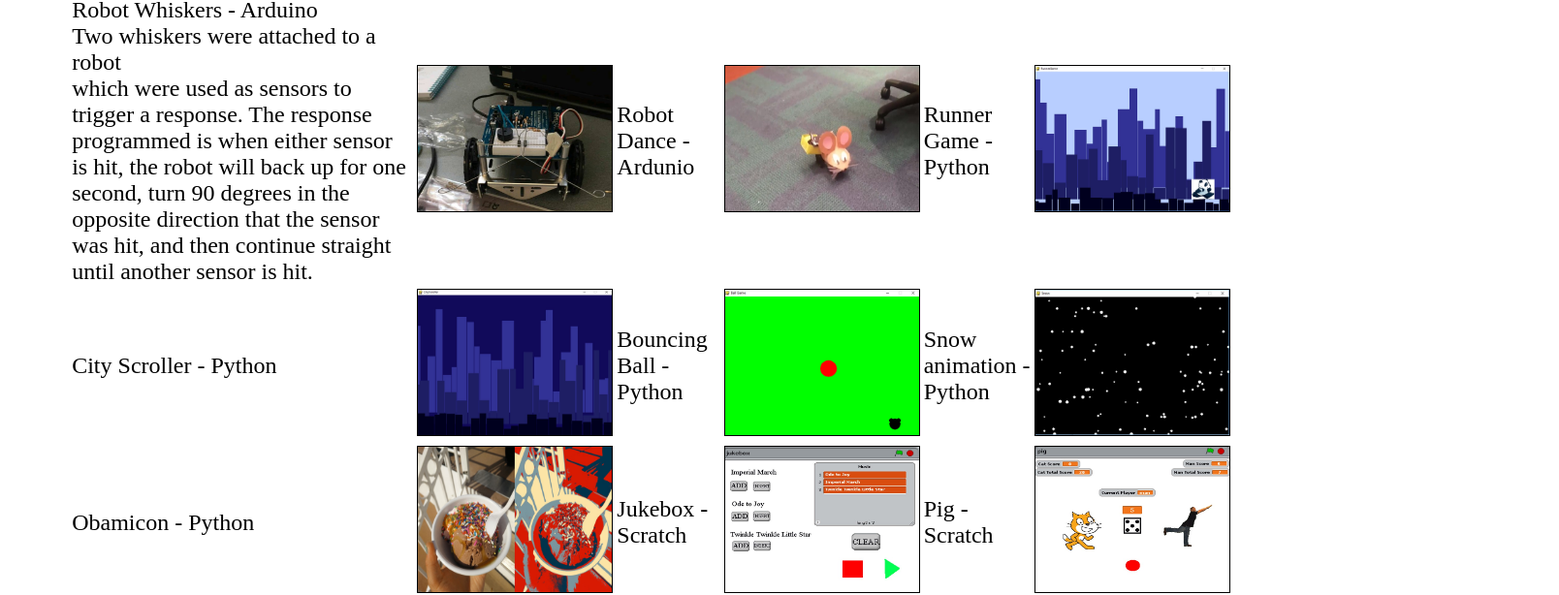
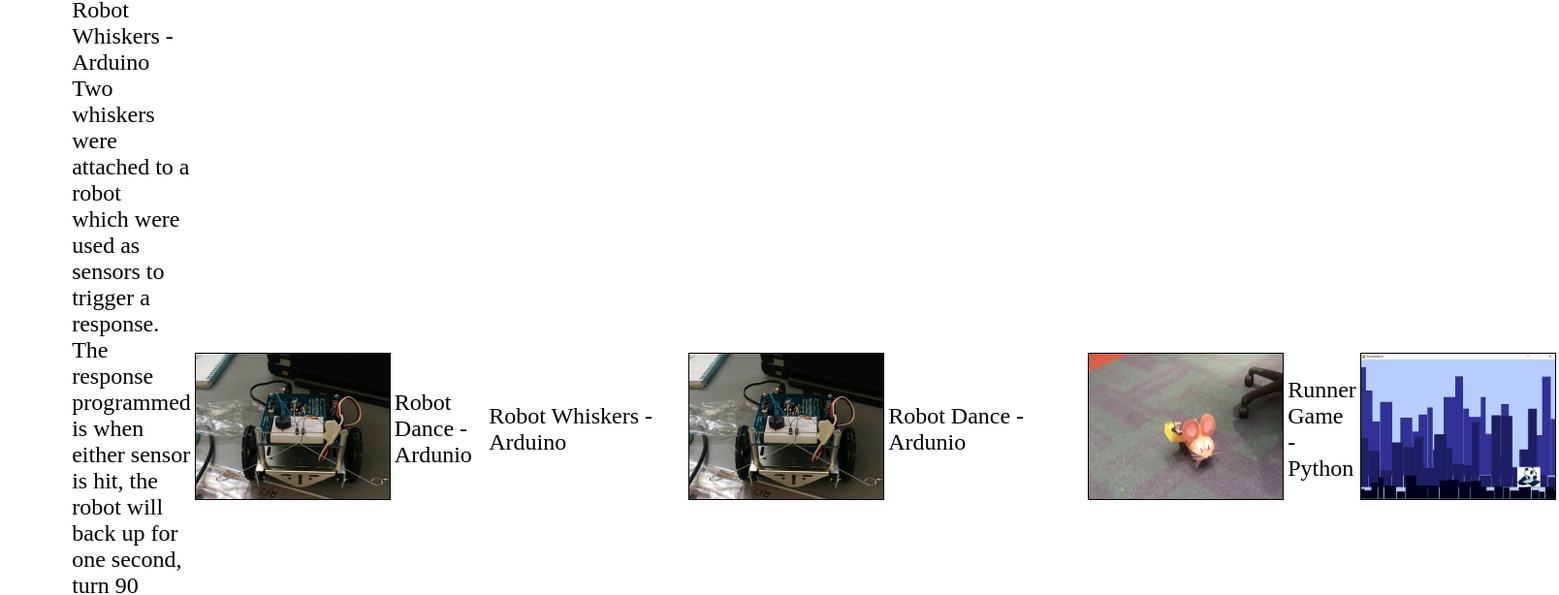
Before and after one commit to chowl/lillianchow.github.io, a plain HTML site: page projects.html in a window 1280 px wide. Shown: the part 164-778 px from the top of the page at 97% size, 1608 px wide, since content can reach past the window. Drawn offline with Linux system fonts and the light colour scheme.

Commit message:
update3
hopefully fixed projects this time

```diff
--- a/projects.html
+++ b/projects.html
@@ -31,6 +31,11 @@
 			border = 1 height = 150 width = 200></img></td>
 
 			<td style="font size=2">Robot Dance - Ardunio</td>
+			<td>Robot Whiskers - Arduino <font size="2"></td>
+			<td><img src = "whiskerRobot.jpg" title = "Robot whiskers"
+			border = 1 height = 150 width = 200></img></td>
+
+			<td>Robot Dance - Ardunio<font size="2"></td>
 			<td><img src = "dancingRobot.jpg" title = "Robot dance"
 			border = 1 height = 150 width = 200></img></td>
 
```
